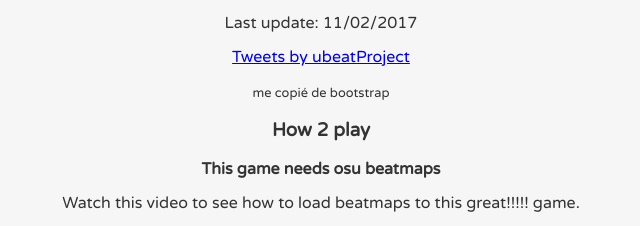
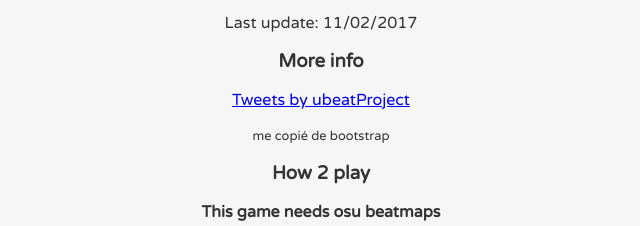
Before and after one commit to NaokiStark/ubeat-web, a plain HTML site: page index.html in a window 1280 px wide. Shown: the part 516-742 px from the top of the page, without its empty margins (319-959 px from the left). Drawn offline with nearby package versions, Linux system fonts and the light colour scheme; grey boxes are pictures that could not be loaded; a web font is replaced by a local one.

Commit message:
twitter test 2

```diff
--- a/index.html
+++ b/index.html
@@ -60,6 +60,10 @@
 	  color:#f0f0f0;
 	  border-color:#1C7765;
 	}
+	.twitterDeck{
+	  max-width: 40%;
+    	  margin: 0 auto;
+	}
     </style>
       <link rel="stylesheet" type="text/css" href="https://cdnjs.cloudflare.com/ajax/libs/font-awesome/4.6.3/css/font-awesome.min.css">
 
@@ -78,7 +82,7 @@
     <p><img src="//images.weserv.nl/?url=ssl:i.imgur.com/Wp8dm8Y.jpg&w=1280"></p>
     <p><a href="http://tarin.ga/kxU" target="_blank"><div class="btnC"><button class="s btn b"><i class="fa fa-magic"></i>  Download</button></div></a></p>
 	  <p>Last update: 11/02/2017</p>
-	  <p class="twitterDeck"><a class="twitter-timeline" href="https://twitter.com/ubeatProject">Tweets by ubeatProject</a> <script async src="//platform.twitter.com/widgets.js" charset="utf-8"></script></p>
+	  <p class="twitterDeck"><h3>More info</h3><a class="twitter-timeline" href="https://twitter.com/ubeatProject">Tweets by ubeatProject</a> <script async src="//platform.twitter.com/widgets.js" charset="utf-8"></script></p>
   <p><small>me copié de bootstrap</small></p>
   <h3>How 2 play</h3>
   <p><b>This game needs osu beatmaps</b></p>
```
